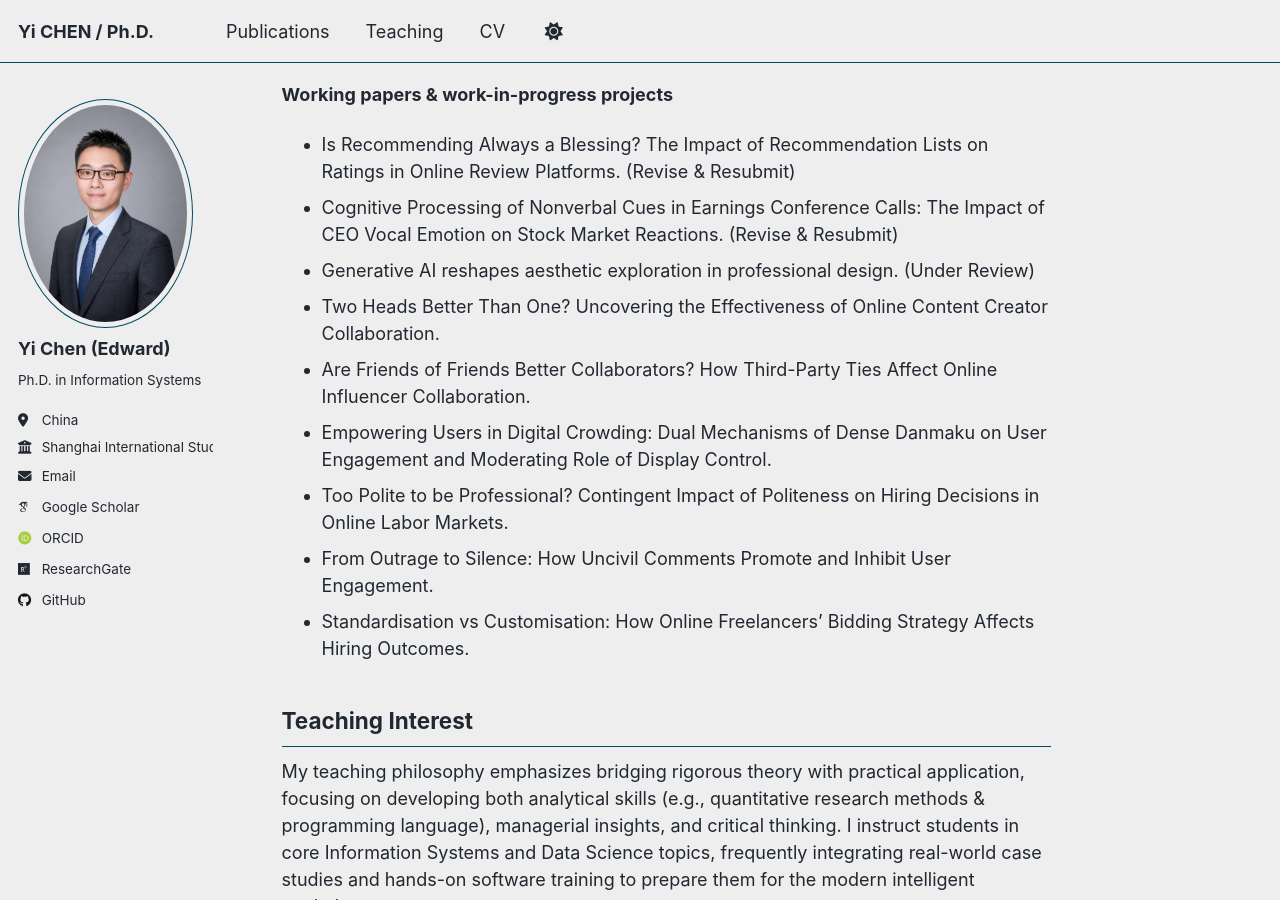
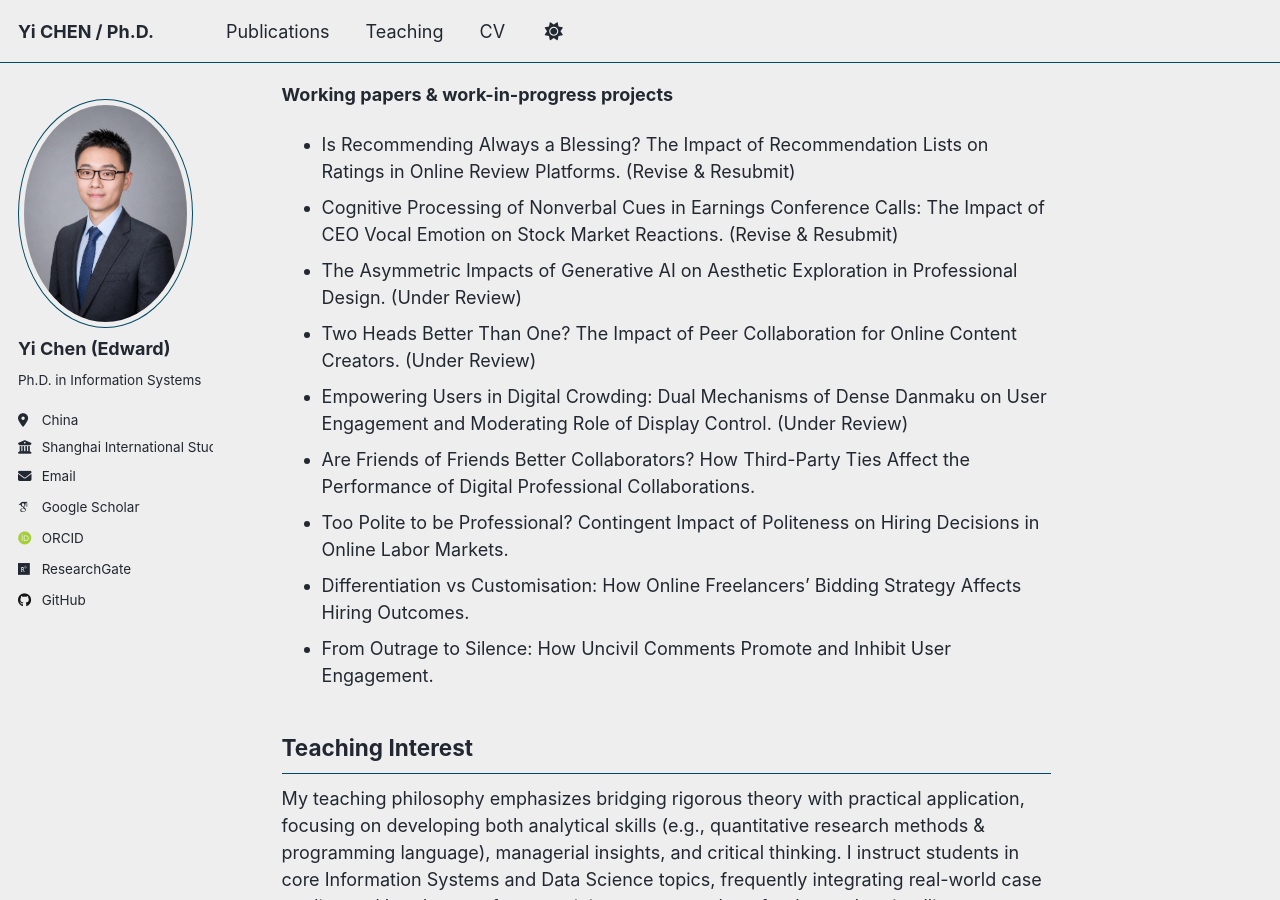
Before and after one commit to chenyi-edward/chenyi-edward.github.io, a Jekyll site: the page built from _pages/about.md, in a window 1280 px wide and 900 px high, scrolled down 1351 px. Built offline with Jekyll 4.4.1, drawn with Linux system fonts in a browser that asks for light colours; some web fonts are replaced; a script that is not in the unit is left out.

Commit message:
Update about.md

```diff
--- a/_pages/about.md
+++ b/_pages/about.md
@@ -34,13 +34,13 @@ Key Research Areas
 
 * Is Recommending Always a Blessing? The Impact of Recommendation Lists on Ratings in Online Review Platforms. (Revise & Resubmit)
 * Cognitive Processing of Nonverbal Cues in Earnings Conference Calls: The Impact of CEO Vocal Emotion on Stock Market Reactions. (Revise & Resubmit)
-* Generative AI reshapes aesthetic exploration in professional design. (Under Review)
-* Two Heads Better Than One? Uncovering the Effectiveness of Online Content Creator Collaboration.
-* Are Friends of Friends Better Collaborators? How Third-Party Ties Affect Online Influencer Collaboration.
-* Empowering Users in Digital Crowding: Dual Mechanisms of Dense Danmaku on User Engagement and Moderating Role of Display Control.
+* The Asymmetric Impacts of Generative AI on Aesthetic Exploration in Professional Design. (Under Review)
+* Two Heads Better Than One? The Impact of Peer Collaboration for Online Content Creators. (Under Review)
+* Empowering Users in Digital Crowding: Dual Mechanisms of Dense Danmaku on User Engagement and Moderating Role of Display Control. (Under Review)
+* Are Friends of Friends Better Collaborators? How Third-Party Ties Affect the Performance of Digital Professional Collaborations.
 * Too Polite to be Professional? Contingent Impact of Politeness on Hiring Decisions in Online Labor Markets.
+* Differentiation vs Customisation: How Online Freelancers’ Bidding Strategy Affects Hiring Outcomes.
 * From Outrage to Silence: How Uncivil Comments Promote and Inhibit User Engagement.
-* Standardisation vs Customisation: How Online Freelancers’ Bidding Strategy Affects Hiring Outcomes.
 
 Teaching Interest
 ------
```
